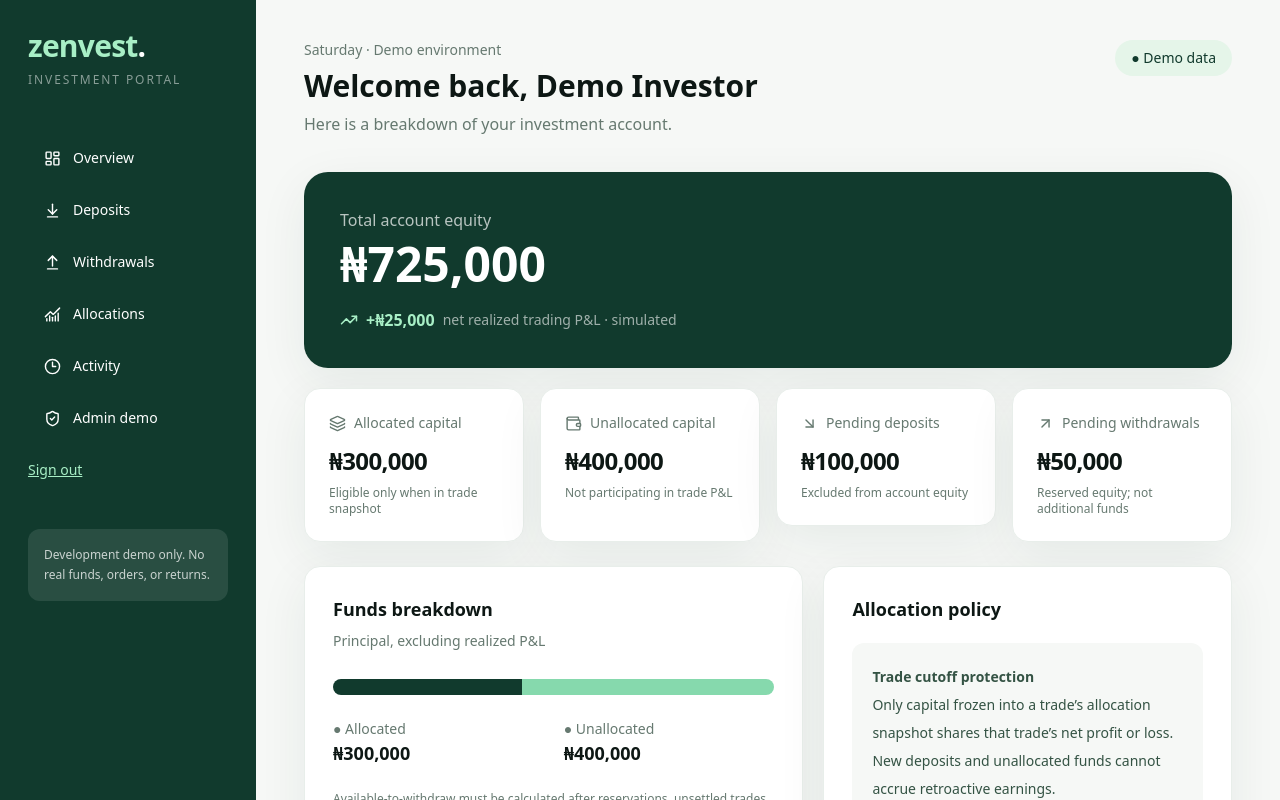
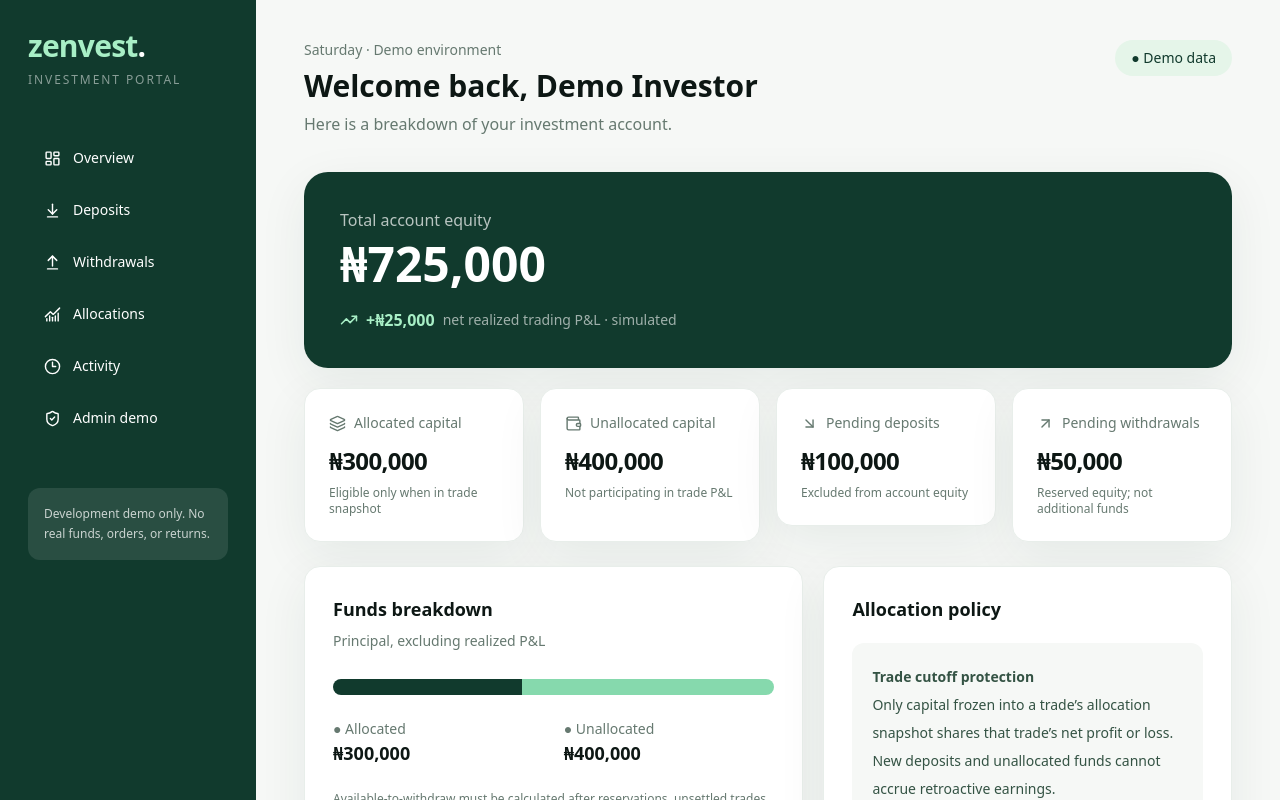
Before and after one commit to en0ma/zenvest, a Next.js app: page /preview/investor in a window 1280 px wide. Shown: the top 800 px of the page. Built offline with nearby package versions, Linux system fonts and the light colour scheme.

Commit message:
fix: mark public preview pages as sandbox navigation

```diff
--- a/src/app/preview/investor/page.tsx
+++ b/src/app/preview/investor/page.tsx
@@ -6,7 +6,7 @@ function Metric({label,value,icon:Icon,detail}:{label:string;value:number;icon:t
  return <div className="rounded-2xl bg-white p-6 shadow-soft border border-[#e8eeea]"><div className="flex gap-2 items-center text-muted text-sm"><Icon size={17}/>{label}</div><div className="mt-3 text-2xl font-semibold tracking-tight">{formatNgn(value)}</div><p className="mt-2 text-xs text-muted">{detail}</p></div>;
 }
 export default function InvestorPreview(){
- return <Shell><header className="flex flex-wrap items-start justify-between gap-4"><div><p className="text-sm text-muted">Saturday · Demo environment</p><h1 className="text-3xl font-semibold mt-2">Welcome back, {investor.name}</h1><p className="mt-2 text-muted">Here is a breakdown of your investment account.</p></div><span className="rounded-full bg-[#e5f5e9] px-4 py-2 text-sm text-forest font-medium">● Demo data</span></header>
+ return <Shell preview><header className="flex flex-wrap items-start justify-between gap-4"><div><p className="text-sm text-muted">Saturday · Demo environment</p><h1 className="text-3xl font-semibold mt-2">Welcome back, {investor.name}</h1><p className="mt-2 text-muted">Here is a breakdown of your investment account.</p></div><span className="rounded-full bg-[#e5f5e9] px-4 py-2 text-sm text-forest font-medium">● Demo data</span></header>
  <section className="rounded-3xl bg-forest text-white p-7 sm:p-9 mt-9 shadow-soft"><p className="text-white/70">Total account equity</p><h2 className="mt-2 text-4xl sm:text-5xl font-semibold">{formatNgn(investor.equity)}</h2><div className="mt-5 flex items-center gap-2 text-mint"><TrendingUp size={18}/><strong>+{formatNgn(investor.realizedPnl)}</strong><span className="text-white/60 text-sm">net realized trading P&L · simulated</span></div></section>
  <section className="grid gap-4 md:grid-cols-2 xl:grid-cols-4 mt-5" id="allocations">
  <Metric icon={Layers3} label="Allocated capital" value={investor.allocated} detail="Eligible only when in trade snapshot"/>
```
